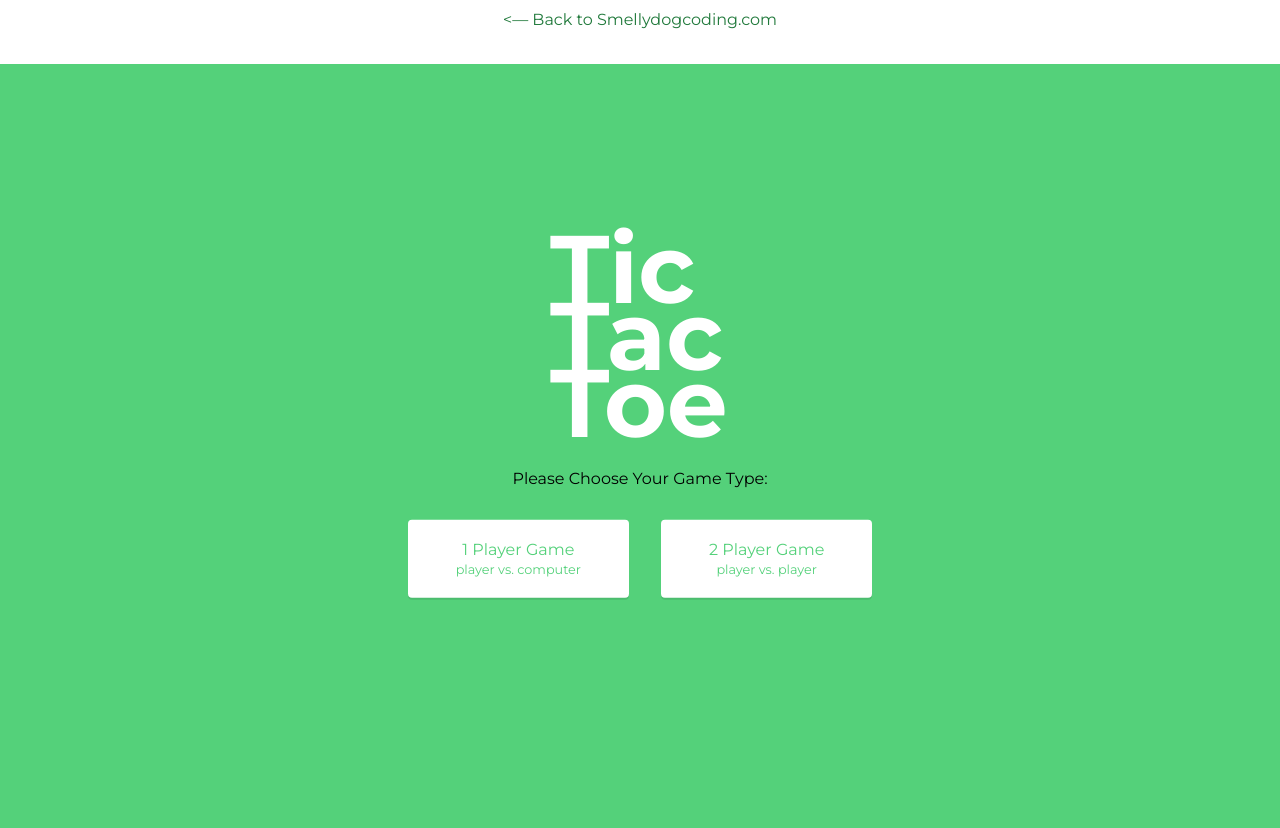
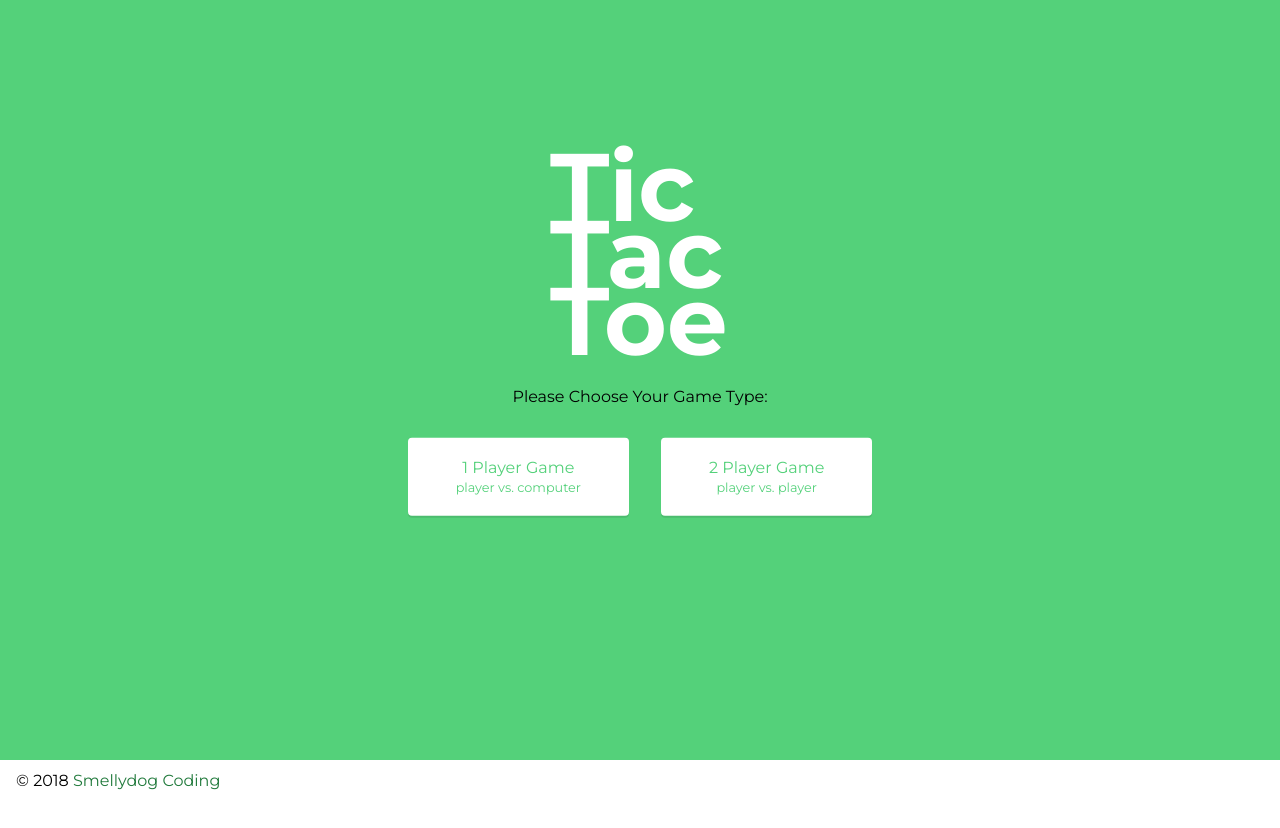
Before and after one commit to SmellydogCoding/tic-tac-toe-v3, a plain HTML site: page index.html in a window 1280 px wide. After the commit the page ends 800 px from the top, so only its background shows below. Drawn offline with nearby package versions, Linux system fonts and the light colour scheme.

```diff
--- a/public/css/style.css
+++ b/css/style.css
@@ -33,25 +33,14 @@
     color: #000;
 }
 
-#pageHeader {
-  text-align: center;
-}
-
-#pageHeader a {
-  text-decoration: none;
-  display: inline-block;
-  margin-top: 0.6rem;
-  color: #20793b;
-}
-
 .screen {
   text-align: center;
   position: absolute;
-  top: 8%;
+  top: 0;
   left: 0;
   right: 0;
-  bottom: 0;
-  height: 100%;
+  bottom: 5%;
+  height: 95%;
 }
 
 .screen header {
@@ -238,6 +227,25 @@
   border: 2px solid firebrick;
 }
 
+/*-------------------
+|      Footer       |
+-------------------*/
+
+footer {
+  margin-left: 1.0rem;
+  position: fixed;
+  bottom: 0;
+  height: 5%;
+  display: flex;
+  align-items: center;
+}
+
+footer a {
+  text-decoration: none;
+  display: inline-block;
+  color: #20793b;
+}
+
 /*------------------------
 |  Display Player Names  |
 ------------------------*/
--- a/index.html
+++ b/index.html
@@ -8,8 +8,12 @@
 	<link rel="stylesheet" href="css/style.css">
 </head>
 <body>
-	<div id="pageHeader"><a href="http://smellydogcoding.com">&lt;&mdash; Back to Smellydogcoding.com</a></div>
 	<div id="game"></div>
+	<footer>
+		<p>&copy; 2018
+			<a href="http://smellydogcoding.com">Smellydog Coding</a>
+		</p>
+	</footer>
 	<script src="https://ajax.googleapis.com/ajax/libs/jquery/3.1.0/jquery.min.js"></script>
   <script src="js/board.js"></script>
 	<script src="js/players.js"></script>
```
Also changed, not shown: app.js (deleted, +0 -26 lines), package.json (deleted, +0 -24 lines), css/normalize.css (renamed from public/css/normalize.css), img/o.svg (renamed from public/img/o.svg), img/x.svg (renamed from public/img/x.svg), js/AI.js (renamed from public/js/AI.js), js/app.js (renamed from public/js/app.js), js/board.js (renamed from public/js/board.js), js/game.js (renamed from public/js/game.js), js/players.js (renamed from public/js/players.js), 2 other files.
